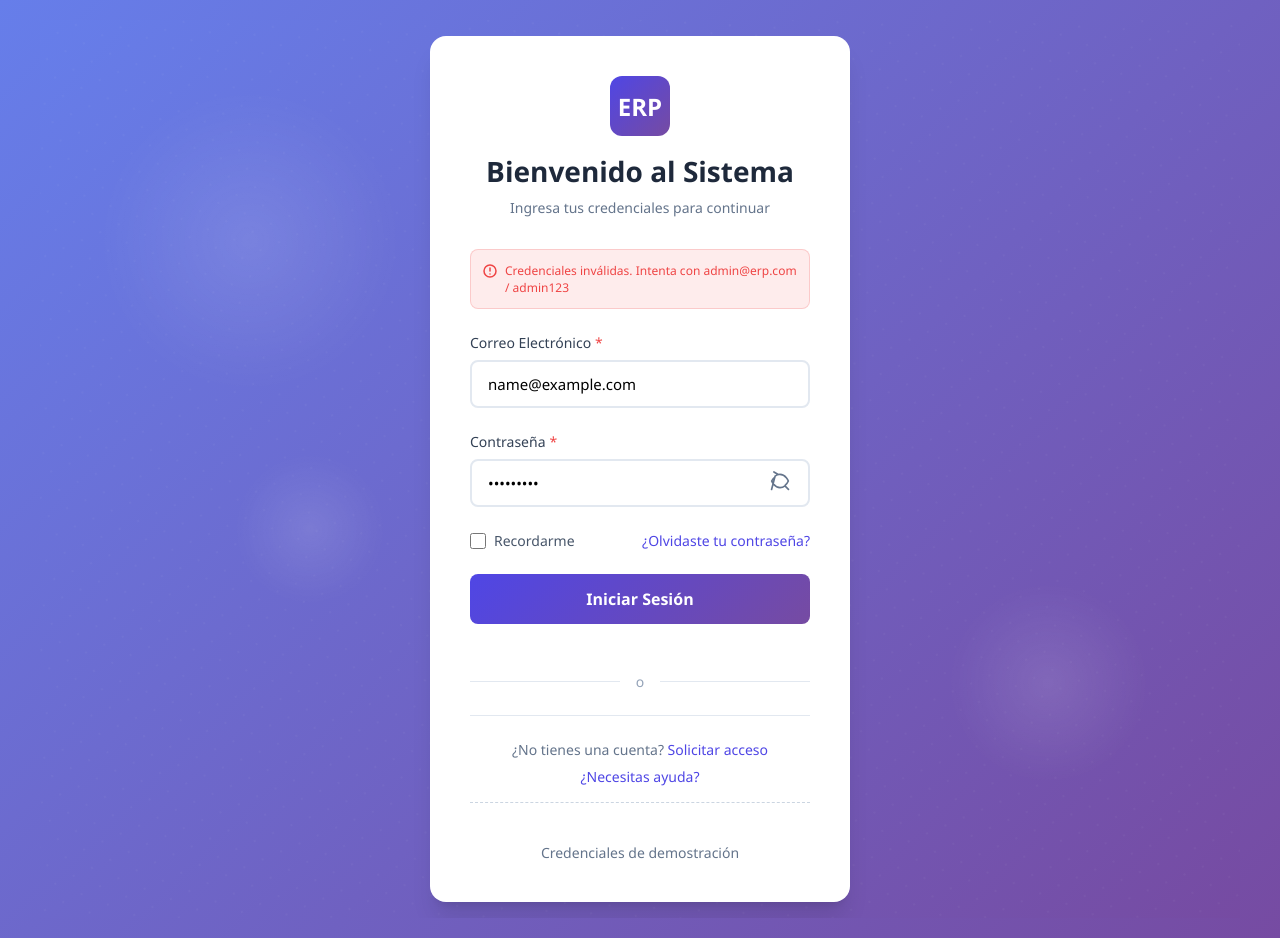
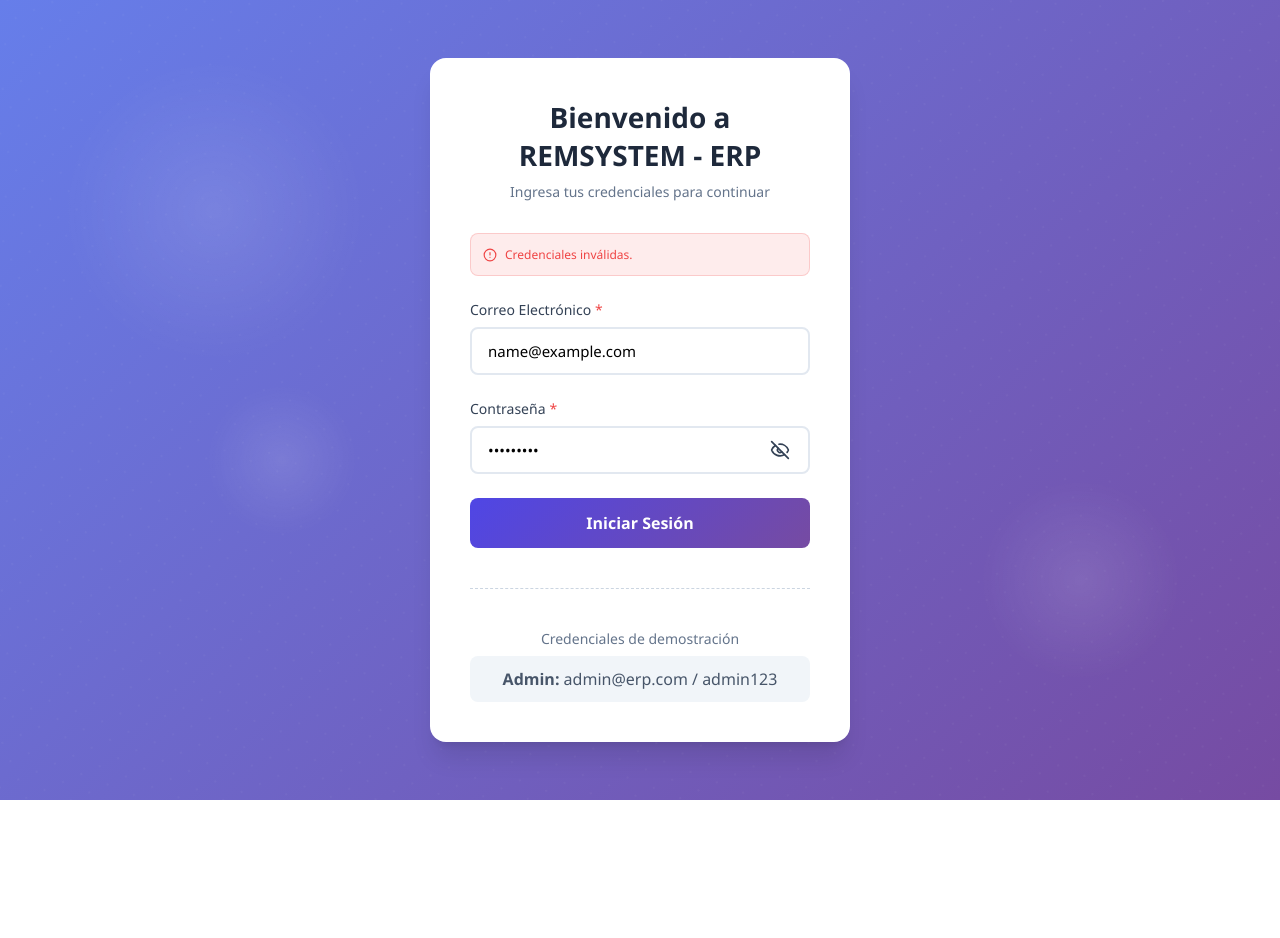
Before and after one commit to bfp2608/app-remsystem-erp, a React (Vite) app in the folder frontend/alpha-erp/: page / in a window 1280 px wide. Both pictures are taken after typing "name@example.com", "Sample123" into the empty fields and a click on the button "Iniciar Sesión". After the commit the page ends 800 px from the top, so only its background shows below. Built offline with nearby package versions, Linux system fonts and the light colour scheme.

Commit message:
Rediseño en login y dashboard, instalación de lucide react para íconos

```diff
--- a/frontend/alpha-erp/package.json
+++ b/frontend/alpha-erp/package.json
@@ -10,6 +10,7 @@
     "preview": "vite preview"
   },
   "dependencies": {
+    "lucide-react": "^0.562.0",
     "react": "^19.2.0",
     "react-dom": "^19.2.0"
   },
--- a/frontend/alpha-erp/src/App.css
+++ b/frontend/alpha-erp/src/App.css
@@ -1,3 +1,8 @@
+html,body {
+  margin: 0;
+  padding: 0;
+  box-sizing: border-box;
+}
 /* Estilos principales de la aplicación */
 .app {
     min-height: 100vh;
@@ -55,7 +60,8 @@
 
 .app-main {
     padding: 2rem;
-    max-width: 1200px;
+    min-width: 60%;
+    max-width: 80%;
     margin: 0 auto;
 }
 
@@ -321,7 +327,7 @@
     align-items: center;
     justify-content: center;
     padding: 1.5rem 1rem;
-    background: var(--gray-50);
+    background: var(--gray-200);
     border-radius: var(--radius-lg);
     text-decoration: none;
     color: var(--gray-700);
@@ -329,7 +335,11 @@
     border: 1px solid transparent;
 }
 
-.quick-link:hover {
+.Activ{
+    background-color: var(--gray-50);
+}
+
+.Activ:hover {
     background: white;
     border-color: var(--primary-color);
     transform: translateY(-2px);
--- a/frontend/alpha-erp/src/App.tsx
+++ b/frontend/alpha-erp/src/App.tsx
@@ -3,6 +3,7 @@ import { LoginPage } from './pages';
 import type { AppState, User } from './types';
 import { getAuthToken, clearAuthToken } from './utils/validators';
 import './App.css';
+import { LogOut } from 'lucide-react';
 
 const App: React.FC = () => {
   const [appState, setAppState] = useState<AppState>({
@@ -85,7 +86,7 @@ const App: React.FC = () => {
         <div className="dashboard">
           <header className="app-header">
             <div className="header-content">
-              <h1>ERP System v1.0</h1>
+              <h1>REMSYSTEM - ERP v1.0</h1>
               <div className="header-info">
                 <span className="welcome-text">
                   Bienvenido, <strong>{appState.user?.name}</strong>
@@ -99,67 +100,18 @@ const App: React.FC = () => {
               onClick={handleLogout}
               className="logout-button"
             >
-              <svg
-                width="16"
-                height="16"
-                viewBox="0 0 24 24"
-                fill="none"
-                xmlns="http://www.w3.org/2000/svg"
-              >
-                <path
-                  d="M9 21H5C4.46957 21 3.96086 20.7893 3.58579 20.4142C3.21071 20.0391 3 19.5304 3 19V5C3 4.46957 3.21071 3.96086 3.58579 3.58579C3.96086 3.21071 4.46957 3 5 3H9"
-                  stroke="currentColor"
-                  strokeWidth="2"
-                  strokeLinecap="round"
-                  strokeLinejoin="round"
-                />
-                <path
-                  d="M16 17L21 12L16 7"
-                  stroke="currentColor"
-                  strokeWidth="2"
-                  strokeLinecap="round"
-                  strokeLinejoin="round"
-                />
-                <path
-                  d="M21 12H9"
-                  stroke="currentColor"
-                  strokeWidth="2"
-                  strokeLinecap="round"
-                  strokeLinejoin="round"
-                />
-              </svg>
+              <LogOut size={12}/>
               Cerrar Sesión
             </button>
           </header>
 
           <main className="app-main">
             <div className="dashboard-welcome">
-              <div className="welcome-card">
+              {/* <div className="welcome-card">
                 <div className="welcome-icon">
-                  <svg
-                    width="48"
-                    height="48"
-                    viewBox="0 0 24 24"
-                    fill="none"
-                    xmlns="http://www.w3.org/2000/svg"
-                  >
-                    <path
-                      d="M3 9L12 2L21 9V20C21 20.5304 20.7893 21.0391 20.4142 21.4142C20.0391 21.7893 19.5304 22 19 22H5C4.46957 22 3.96086 21.7893 3.58579 21.4142C3.21071 21.0391 3 20.5304 3 20V9Z"
-                      stroke="var(--primary-color)"
-                      strokeWidth="2"
-                      strokeLinecap="round"
-                      strokeLinejoin="round"
-                    />
-                    <path
-                      d="M9 22V12H15V22"
-                      stroke="var(--primary-color)"
-                      strokeWidth="2"
-                      strokeLinecap="round"
-                      strokeLinejoin="round"
-                    />
-                  </svg>
+
                 </div>
-                <h2>¡Bienvenido al Sistema ERP!</h2>
+                <h2>¡Bienvenido a REMSYSTEM - ERP!</h2>
                 <p className="welcome-subtitle">
                   Has iniciado sesión como <strong>{appState.user?.role}</strong>
                 </p>
@@ -185,24 +137,24 @@ const App: React.FC = () => {
                     Ver Tutorial
                   </button>
                 </div>
-              </div>
+              </div> */}
 
               <div className="quick-links">
-                <h3>Accesos Rápidos</h3>
+                <h3>Panel principal</h3>
                 <div className="links-grid">
-                  <a href="/ventas" className="quick-link">
+                  <a className="quick-link">
                     <span>📊</span>
                     Ventas
                   </a>
-                  <a href="/inventario" className="quick-link">
+                  <a className="quick-link">
                     <span>📦</span>
                     Inventario
                   </a>
-                  <a href="/clientes" className="quick-link">
+                  <a href="/clientes" className="quick-link Activ">
                     <span>👥</span>
                     Clientes
                   </a>
-                  <a href="/reportes" className="quick-link">
+                  <a className="quick-link">
                     <span>📈</span>
                     Reportes
                   </a>
@@ -212,7 +164,7 @@ const App: React.FC = () => {
           </main>
 
           <footer className="app-footer">
-            <p>Sistema ERP v1.0 © 2024 - {new Date().getFullYear()}</p>
+            <p>REMSYSTEM - ERP v1.0 © 2026</p>
             <div className="footer-links">
               <a href="/help">Ayuda</a>
               <a href="/privacy">Privacidad</a>
--- a/frontend/alpha-erp/src/components/InputField.tsx
+++ b/frontend/alpha-erp/src/components/InputField.tsx
@@ -1,5 +1,6 @@
 import React from 'react';
 import type { InputFieldProps } from '../types';
+import { CircleAlert } from 'lucide-react';
 
 const InputField: React.FC<InputFieldProps> = ({
     label,
@@ -32,35 +33,7 @@ const InputField: React.FC<InputFieldProps> = ({
             />
             {error && (
                 <div id={`${name}-error`} className="form-error" role="alert">
-                    <svg
-                        width="12"
-                        height="12"
-                        viewBox="0 0 12 12"
-                        fill="none"
-                        xmlns="http://www.w3.org/2000/svg"
-                    >
-                        <path
-                            d="M6 11C8.76142 11 11 8.76142 11 6C11 3.23858 8.76142 1 6 1C3.23858 1 1 3.23858 1 6C1 8.76142 3.23858 11 6 11Z"
-                            stroke="currentColor"
-                            strokeWidth="1.5"
-                            strokeLinecap="round"
-                            strokeLinejoin="round"
-                        />
-                        <path
-                            d="M6 4V6"
-                            stroke="currentColor"
-                            strokeWidth="1.5"
-                            strokeLinecap="round"
-                            strokeLinejoin="round"
-                        />
-                        <path
-                            d="M6 8H6.005"
-                            stroke="currentColor"
-                            strokeWidth="1.5"
-                            strokeLinecap="round"
-                            strokeLinejoin="round"
-                        />
-                    </svg>
+                    <CircleAlert size={12}/>
                     {error}
                 </div>
             )}
--- a/frontend/alpha-erp/src/components/LoginForm.tsx
+++ b/frontend/alpha-erp/src/components/LoginForm.tsx
@@ -2,6 +2,7 @@ import React, { useState } from 'react';
 import InputField from './InputField';
 import  PasswordField from './PasswordField';
 import { LoginFormProps, LoginFormData, LoginFormErrors } from '../types';
+import { CircleAlert } from 'lucide-react';
 
 const LoginForm: React.FC<LoginFormProps> = ({ onSubmit, isLoading, error: generalError }) => {
     const [formData, setFormData] = useState<LoginFormData>({
@@ -72,45 +73,17 @@ const LoginForm: React.FC<LoginFormProps> = ({ onSubmit, isLoading, error: gener
         <form onSubmit={handleSubmit} className="login-form" noValidate>
             {/* Logo y título */}
             <div className="login-header">
-                <div className="login-logo">
+                {/* <div className="login-logo">
                     <span>ERP</span>
-                </div>
-                <h1 className="login-title">Bienvenido al Sistema</h1>
+                </div> */}
+                <h1 className="login-title">Bienvenido a REMSYSTEM - ERP</h1>
                 <p className="login-subtitle">Ingresa tus credenciales para continuar</p>
             </div>
 
             {/* Error general */}
             {(generalError || errors.general) && (
                 <div className="form-error general-error" role="alert">
-                    <svg
-                        width="14"
-                        height="14"
-                        viewBox="0 0 14 14"
-                        fill="none"
-                        xmlns="http://www.w3.org/2000/svg"
-                    >
-                        <path
-                            d="M7 13C10.3137 13 13 10.3137 13 7C13 3.68629 10.3137 1 7 1C3.68629 1 1 3.68629 1 7C1 10.3137 3.68629 13 7 13Z"
-                            stroke="currentColor"
-                            strokeWidth="1.5"
-                            strokeLinecap="round"
-                            strokeLinejoin="round"
-                        />
-                        <path
-                            d="M7 4V7"
-                            stroke="currentColor"
-                            strokeWidth="1.5"
-                            strokeLinecap="round"
-                            strokeLinejoin="round"
-                        />
-                        <path
-                            d="M7 10H7.005"
-                            stroke="currentColor"
-                            strokeWidth="1.5"
-                            strokeLinecap="round"
-                            strokeLinejoin="round"
-                        />
-                    </svg>
+                    <CircleAlert size={14}/>
                     {generalError || errors.general}
                 </div>
             )}
@@ -144,7 +117,7 @@ const LoginForm: React.FC<LoginFormProps> = ({ onSubmit, isLoading, error: gener
             />
 
             {/* Recordarme y olvidé contraseña */}
-            <div className="remember-forgot">
+            {/* <div className="remember-forgot">
                 <label className="remember-me">
                     <input
                         type="checkbox"
@@ -157,7 +130,7 @@ const LoginForm: React.FC<LoginFormProps> = ({ onSubmit, isLoading, error: gener
                 <a href="/forgot-password" className="forgot-password">
                     ¿Olvidaste tu contraseña?
                 </a>
-            </div>
+            </div> */}
 
             {/* Botón de envío */}
             <button
@@ -176,12 +149,12 @@ const LoginForm: React.FC<LoginFormProps> = ({ onSubmit, isLoading, error: gener
             </button>
 
             {/* Separador */}
-            <div className="login-separator">
+            {/* <div className="login-separator">
                 <span>o</span>
-            </div>
+            </div> */}
 
             {/* Enlace de registro (opcional) */}
-            <div className="login-footer">
+            {/* <div className="login-footer">
                 <p>
                     ¿No tienes una cuenta?{' '}
                     <a href="/register">Solicitar acceso</a>
@@ -189,7 +162,7 @@ const LoginForm: React.FC<LoginFormProps> = ({ onSubmit, isLoading, error: gener
                 <p className="mt-2">
                     <a href="/help">¿Necesitas ayuda?</a>
                 </p>
-            </div>
+            </div> */}
         </form>
     );
 };
--- a/frontend/alpha-erp/src/components/PasswordField.tsx
+++ b/frontend/alpha-erp/src/components/PasswordField.tsx
@@ -1,5 +1,7 @@
 import React from 'react';
+import { Eye, EyeOff,CircleAlert } from 'lucide-react';
 import type { PasswordFieldProps } from '../types';
+
 
 const PasswordField: React.FC<PasswordFieldProps> = ({
     label,
@@ -39,79 +41,12 @@ const PasswordField: React.FC<PasswordFieldProps> = ({
                     aria-label={showPassword ? 'Ocultar contraseña' : 'Mostrar contraseña'}
                     tabIndex={-1}
                 >
-                    {showPassword ? (
-                        <svg
-                            width="20"
-                            height="20"
-                            viewBox="0 0 24 24"
-                            fill="none"
-                            xmlns="http://www.w3.org/2000/svg"
-                        >
-                            <path
-                                d="M2 12C2 12 5 5 12 5C19 5 22 12 22 12C22 12 19 19 12 19C5 19 2 12 2 12Z"
-                                stroke="currentColor"
-                                strokeWidth="2"
-                                strokeLinecap="round"
-                                strokeLinejoin="round"
-                            />
-                            <path
-                                d="M12 15C13.6569 15 15 13.6569 15 12C15 10.3431 13.6569 9 12 9C10.3431 9 9 10.3431 9 12C9 13.6569 10.3431 15 12 15Z"
-                                stroke="currentColor"
-                                strokeWidth="2"
-                                strokeLinecap="round"
-                                strokeLinejoin="round"
-                            />
-                        </svg>
-                    ) : (
-                        <svg
-                            width="20"
-                            height="20"
-                            viewBox="0 0 24 24"
-                            fill="none"
-                            xmlns="http://www.w3.org/2000/svg"
-                        >
-                            <path
-                                d="M17.94 17.94C16.2306 19.243 14.1491 19.9649 12 20C5 20 2 12 2 12C2.835 10.286 4.18 8.654 5.85 7.32M9.9 4.24C10.5883 4.07888 11.2931 3.99834 12 4C19 4 22 12 22 12C21.308 13.67 20.062 15.405 18.39 16.83M9.9 4.24C8.538 4.64 7.264 5.31 6.12 6.12M9.9 4.24L4.7 1.12M17.94 17.94L22.12 22.12M1.88 22.12L6.12 6.12"
-                                stroke="currentColor"
-                                strokeWidth="2"
-                                strokeLinecap="round"
-                                strokeLinejoin="round"
-                            />
-                        </svg>
-                    )}
+                    {showPassword ? <Eye size={20} /> : <EyeOff size={20} />}
                 </button>
             </div>
             {error && (
                 <div id={`${name}-error`} className="form-error" role="alert">
-                    <svg
-                        width="12"
-                        height="12"
-                        viewBox="0 0 12 12"
-                        fill="none"
-                        xmlns="http://www.w3.org/2000/svg"
-                    >
-                        <path
-                            d="M6 11C8.76142 11 11 8.76142 11 6C11 3.23858 8.76142 1 6 1C3.23858 1 1 3.23858 1 6C1 8.76142 3.23858 11 6 11Z"
-                            stroke="currentColor"
-                            strokeWidth="1.5"
-                            strokeLinecap="round"
-                            strokeLinejoin="round"
-                        />
-                        <path
-                            d="M6 4V6"
-                            stroke="currentColor"
-                            strokeWidth="1.5"
-                            strokeLinecap="round"
-                            strokeLinejoin="round"
-                        />
-                        <path
-                            d="M6 8H6.005"
-                            stroke="currentColor"
-                            strokeWidth="1.5"
-                            strokeLinecap="round"
-                            strokeLinejoin="round"
-                        />
-                    </svg>
+                    <CircleAlert size={12}/>
                     {error}
                 </div>
             )}
--- a/frontend/alpha-erp/src/index.css
+++ b/frontend/alpha-erp/src/index.css
@@ -12,12 +12,10 @@ body {
   display: flex;
   justify-content: center;
   align-items: center;
-  padding: 20px;
 }
 
 #root {
   width: 100%;
-  max-width: 1200px;
   margin: 0 auto;
 }
 
--- a/frontend/alpha-erp/src/pages/LoginPage.tsx
+++ b/frontend/alpha-erp/src/pages/LoginPage.tsx
@@ -19,8 +19,8 @@ const LoginPage: React.FC<LoginPageProps> = ({ onLoginSuccess }) => {
         // Credenciales de ejemplo (en producción, verificar con backend)
         const validCredentials = [
             { email: 'admin@erp.com', password: 'admin123', role: 'admin' as const },
-            { email: 'usuario@erp.com', password: 'user123', role: 'user' as const },
-            { email: 'gerente@erp.com', password: 'manager123', role: 'manager' as const },
+            // { email: 'usuario@erp.com', password: 'user123', role: 'user' as const },
+            // { email: 'gerente@erp.com', password: 'manager123', role: 'manager' as const },
         ];
 
         const userCredential = validCredentials.find(
@@ -28,7 +28,7 @@ const LoginPage: React.FC<LoginPageProps> = ({ onLoginSuccess }) => {
         );
 
         if (!userCredential) {
-            throw new Error('Credenciales inválidas. Intenta con admin@erp.com / admin123');
+            throw new Error('Credenciales inválidas.');
         }
 
         // Crear usuario simulado
@@ -86,24 +86,25 @@ const LoginPage: React.FC<LoginPageProps> = ({ onLoginSuccess }) => {
 
                 {/* Información de demostración */}
                 <div className="demo-credentials">
-                    <details className="mt-6">
+                    <details className="mt-6" open>
                         <summary className="text-center" style={{
                             color: 'var(--gray-500)',
                             fontSize: '0.875rem',
-                            cursor: 'pointer'
+                            cursor: 'pointer',
+                            pointerEvents: 'none'
                         }}>
                             Credenciales de demostración
                         </summary>
                         <div className="mt-2" style={{
-                            fontSize: '0.75rem',
+                            fontSize: '1rem',
                             color: 'var(--gray-600)',
                             background: 'var(--gray-100)',
                             padding: '0.75rem',
                             borderRadius: 'var(--radius-md)'
                         }}>
-                            <p><strong>Admin:</strong> admin@erp.com / admin123</p>
-                            <p><strong>Usuario:</strong> usuario@erp.com / user123</p>
-                            <p><strong>Gerente:</strong> gerente@erp.com / manager123</p>
+                            <p className='text-center' ><strong>Admin:</strong> admin@erp.com / admin123</p>
+                            {/* <p><strong>Usuario:</strong> usuario@erp.com / user123</p>
+                            <p><strong>Gerente:</strong> gerente@erp.com / manager123</p> */}
                         </div>
                     </details>
                 </div>
--- a/frontend/alpha-erp/src/styles/login.css
+++ b/frontend/alpha-erp/src/styles/login.css
@@ -424,3 +424,17 @@
     color: var(--danger-color);
     margin-left: 0.25rem;
 }
+
+.password-toggle {
+    display: flex;
+    align-items: center;
+    justify-content: center;
+    transition: all var(--transition-normal);
+    color: var(--gray-700); /* gris elegante */
+}
+
+.password-toggle:hover {
+    border-radius: var(--radius-md);
+    box-shadow: 0 0 0 3px rgba(79, 70, 229, 0.1);
+    color: var(--primary-color); /* morado del botón */
+}
```
Also changed, not shown: 1 other file (tests, documents, lock files or other folders).
